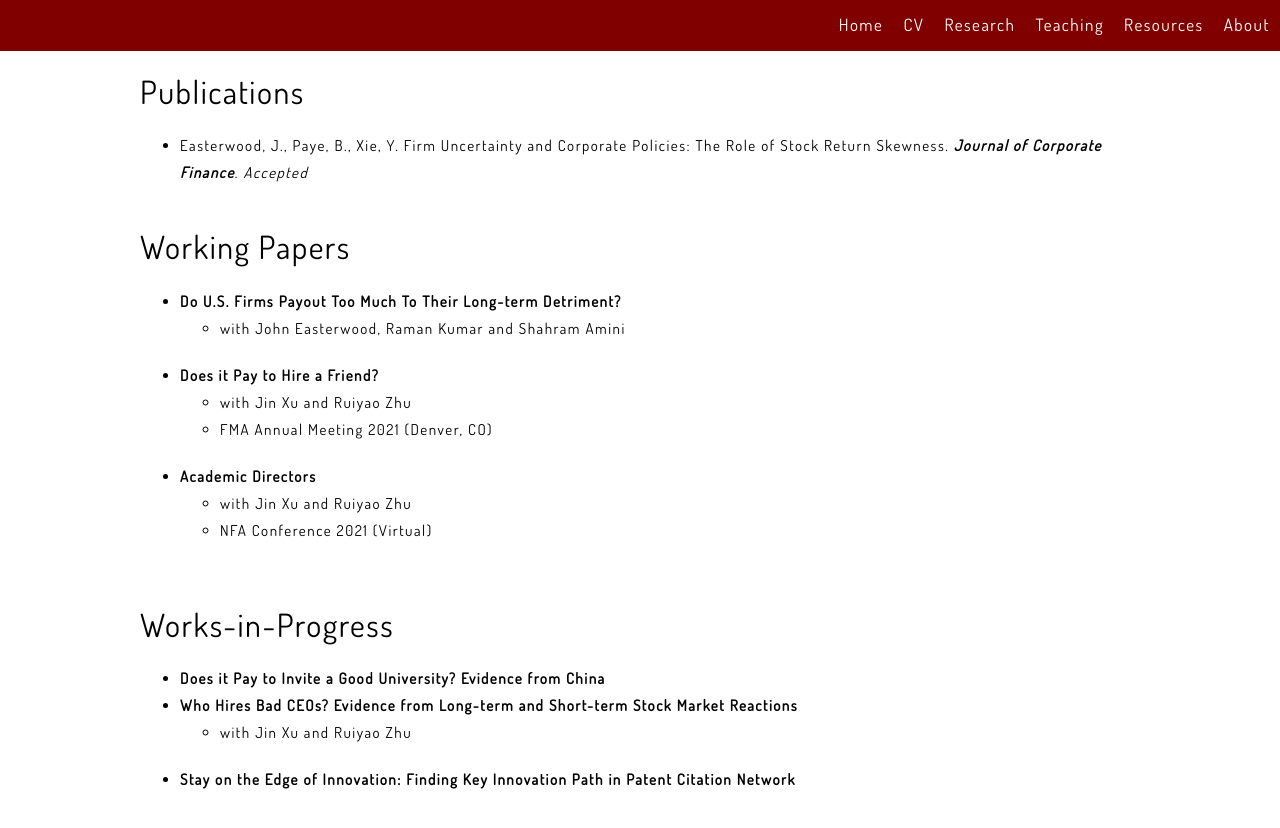
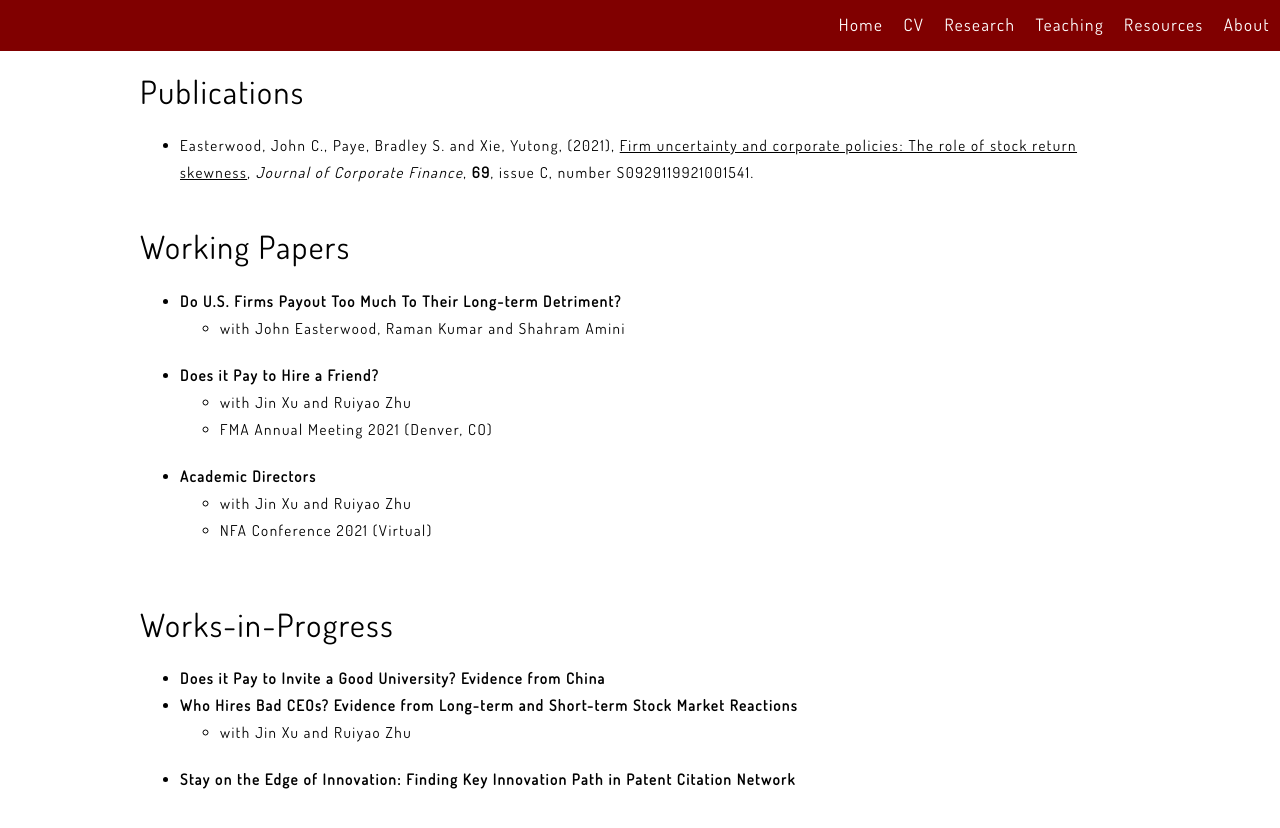
Before and after one commit to xieyutongcn/xieyutongcn.github.io, a Jekyll site: the page built from Research.html, in a window 1280 px wide. Shown: the top 828 px of the page. Built offline with Jekyll 4.4.1, drawn with Linux system fonts in a browser that asks for light colours.

Commit message:
update research page

```diff
--- a/Research.html
+++ b/Research.html
@@ -6,7 +6,7 @@ layout: default
     <div class="content">
         <h1>Publications</h1>
         <ul>
-            <li>Easterwood, J., Paye, B., Xie, Y. Firm Uncertainty and Corporate Policies: The Role of Stock Return Skewness. <i><strong>Journal of Corporate Finance</strong></i>. <i>Accepted</i> </li>
+            <li> Easterwood, John C., Paye, Bradley S. and Xie, Yutong, (2021), <a href="https://EconPapers.repec.org/RePEc:eee:corfin:v:69:y:2021:i:c:s0929119921001541">Firm uncertainty and corporate policies: The role of stock return skewness</a>, <i>Journal of Corporate Finance</i>, <b>69</b>, issue C, number S0929119921001541. </li>
         </ul>
         <h1>Working Papers</h1>
         <ul>
```
